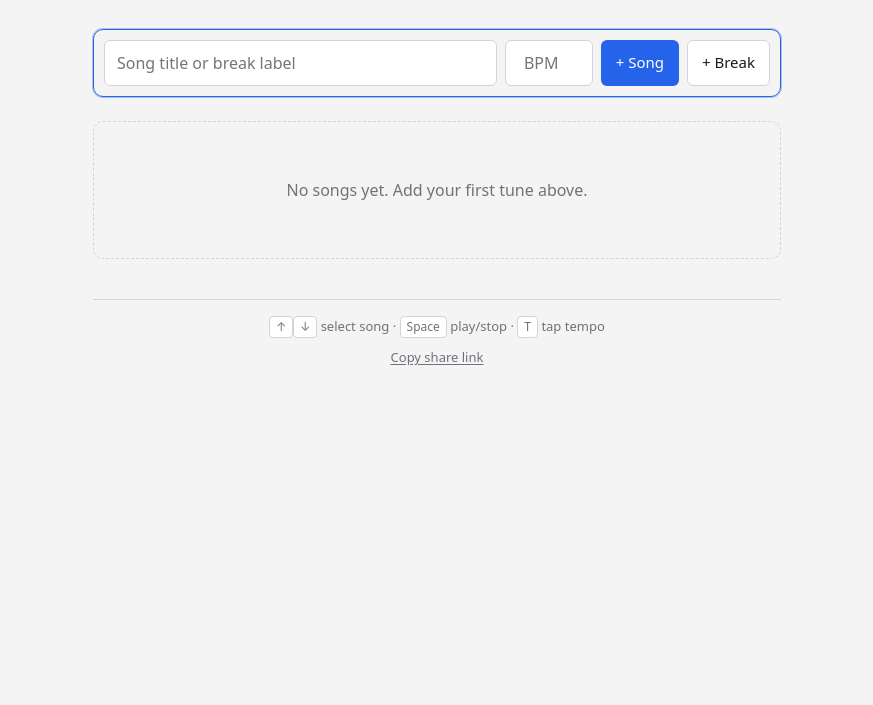
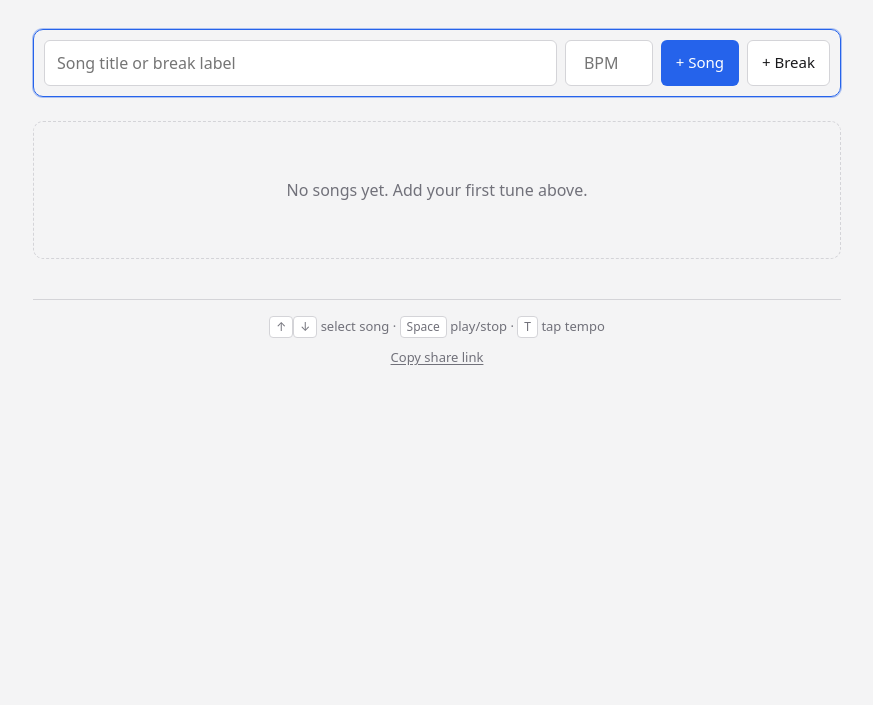
Before and after one commit to mfalkus/bpm-list, a website with bundled scripts: page index.html in a window 1280 px wide. Shown: the part 95-800 px from the top of the page, without its empty margins (203-1076 px from the left). Built offline with nearby package versions, Linux system fonts and the light colour scheme.

Commit message:
Tweak desktop max width

```diff
--- a/styles.css
+++ b/styles.css
@@ -81,7 +81,7 @@ body {
 
 .app {
   width: 100%;
-  max-width: 720px;
+  max-width: 840px;
   margin: 0 auto;
   padding: 1.5rem 1rem 3rem;
 }
```
